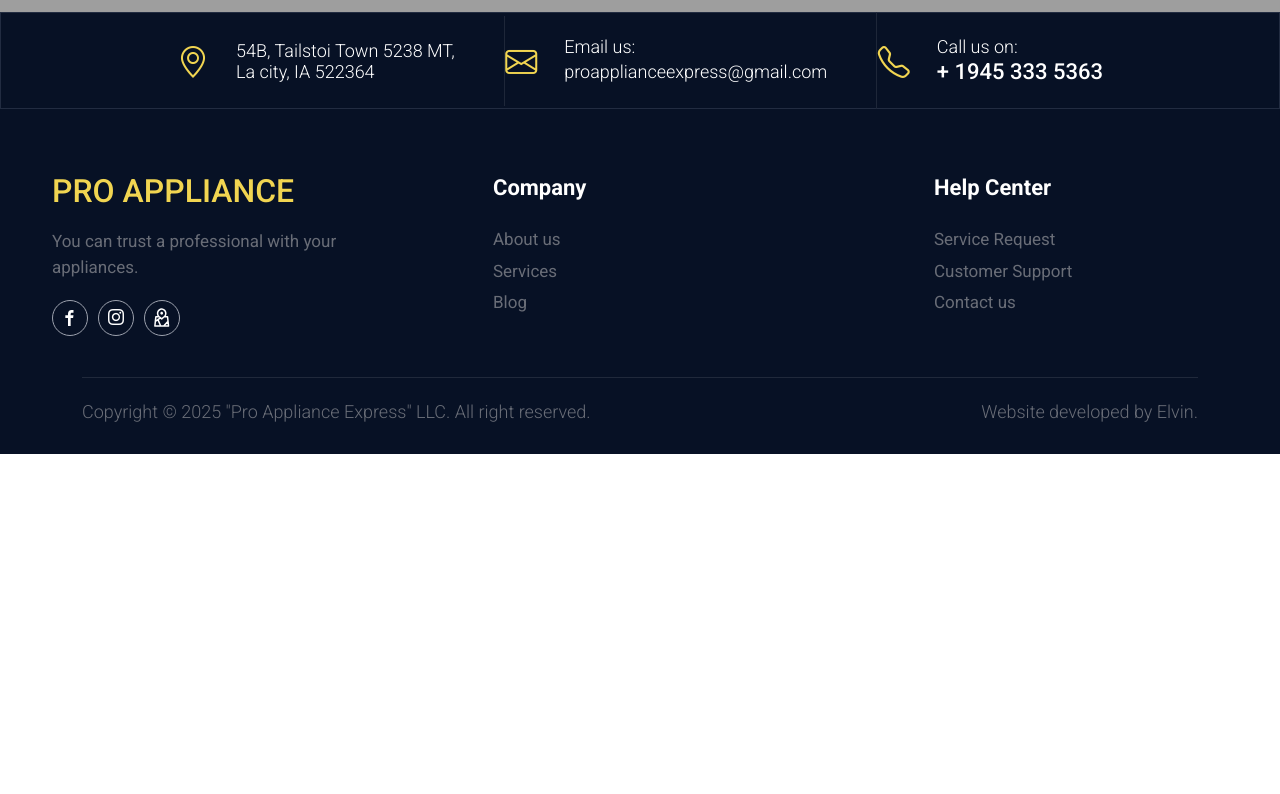
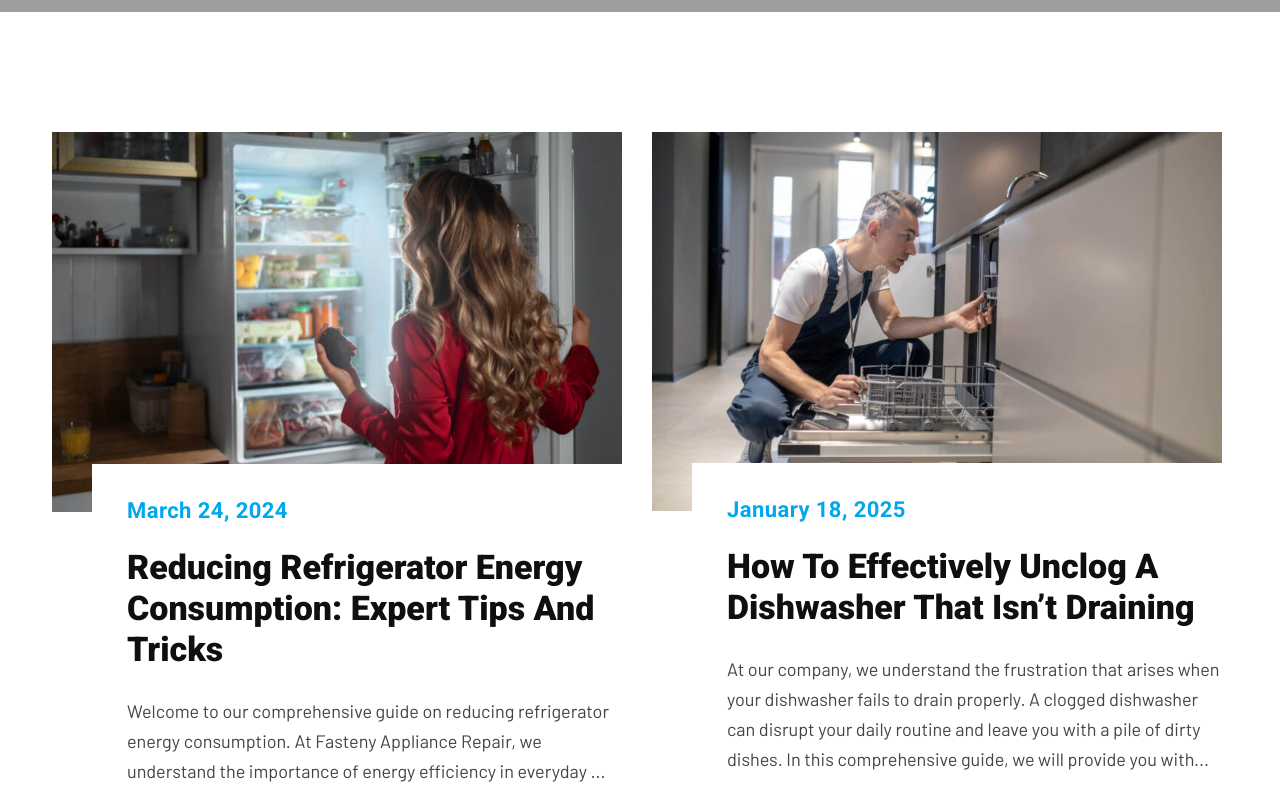
Before and after one commit to elvinyekay/proappliance, a Next.js app: page /blog in a window 1280 px wide. Shown: the part 460-1254 px from the top of the page. Before the commit the page ends 914 px from the top, so only its background shows below. Built offline with nearby package versions, Linux system fonts and the light colour scheme; grey boxes are pictures that could not be loaded.

Commit message:
all blog page ready

```diff
--- /dev/null
+++ b/src/app/blog/blog.css
@@ -0,0 +1,105 @@
+.blog {
+  padding: 120px 0 120px;
+}
+.blog .container {
+  max-width: 1200px;
+}
+
+.blog-item {
+  margin-bottom: 40px;
+}
+
+.blog-item-img {
+  position: relative;
+  display: inline-block;
+  overflow: hidden;
+  background-color: #000000;
+  height: auto;
+  max-width: 100%;
+}
+
+.blog-item-img img {
+  height: auto;
+  max-width: 100%;
+  transition: all 500ms ease-in-out;
+  transition-delay: 0.1s;
+}
+
+.blog-item-img:hover img {
+  transform: scale(1.05);
+  opacity: 0.4;
+}
+
+.blog-item-content {
+  position: relative;
+  display: block;
+  background-color: var(--appliance-white);
+  padding-top: 31px;
+  padding-left: 35px;
+  margin-left: 40px;
+  margin-top: -55px;
+}
+
+.blog-item-date {
+  font-size: 22px;
+  font-weight: 700;
+  line-height: 32px;
+  color: var(--appliance-primary);
+  letter-spacing: 0.02em;
+}
+
+.blog-item-title {
+  margin-top: 20px;
+  word-wrap: break-word;
+  font-size: 34px;
+  font-weight: 900;
+  line-height: 41px;
+  text-transform: capitalize;
+}
+.blog-item-title a {
+  transition: all 0.5s ease;
+}
+
+.blog-item-title a:hover {
+  color: var(--appliance-primary);
+}
+
+.blog-item-desc {
+  padding-top: 18px;
+  padding-bottom: 15px;
+  color: var(--appliance-gray);
+  font-family: var(--appliance-font);
+  font-size: 18px;
+  font-weight: 00;
+  line-height: 30px;
+}
+
+.blog-btn-box {
+  text-transform: uppercase;
+  color: var(--appliance-primary);
+}
+.blog-btn-box a {
+  font-size: 14px;
+  font-weight: 700;
+  text-transform: uppercase;
+  letter-spacing: 0.1em;
+  font-family: var(--appliance-font-two);
+  color: var(--appliance-primary);
+  transition: all 500ms ease;
+}
+
+.blog-btn-box a:hover {
+  color: var(--appliance-black);
+}
+
+@media only screen and (max-width: 988px) {
+  .blog .container {
+    max-width: 720px;
+  }
+}
+
+@media only screen and (max-width: 542px) {
+  .blog-item-title {
+    font-size: 22px;
+  }
+}
--- a/src/app/blog/page.tsx
+++ b/src/app/blog/page.tsx
@@ -1,10 +1,45 @@
 import Hero from '@/sections/Hero/Hero';
 import React from 'react';
+import './blog.css';
+import { blogsShort } from '@/data/data';
+import Image from 'next/image';
+import Link from 'next/link';
 
 export default function Blog() {
   return (
     <main id="main">
       <Hero title="blog" />
+      <section className="blog">
+        <div className="container">
+          <div className="row">
+            {blogsShort.map((blogItem) => (
+              <div className="col-xl-6 col-lg-6" key={blogItem.id}>
+                <div className="blog-item">
+                  <div className="blog-item-img">
+                    <Image
+                      src={blogItem.imgUrl}
+                      alt={'blog img'}
+                      width={570}
+                      height={435}
+                      priority
+                    />
+                  </div>
+                  <div className="blog-item-content">
+                    <div className="blog-item-date">{blogItem.date}</div>
+                    <h3 className="blog-item-title">
+                      <Link href={'#'}>{blogItem.title}</Link>
+                    </h3>
+                    <div className="blog-item-desc">{blogItem.desc}</div>
+                    <div className="blog-btn-box">
+                      <Link href={'#'}>Read more</Link>
+                    </div>
+                  </div>
+                </div>
+              </div>
+            ))}
+          </div>
+        </div>
+      </section>
     </main>
   );
 }
--- a/src/data/data.ts
+++ b/src/data/data.ts
@@ -149,3 +149,20 @@ export const logos = [
     imgUrl: '/assets/img/brands/viking.png',
   },
 ];
+
+export const blogsShort = [
+  {
+    id: 1,
+    imgUrl: '/assets/img/blog-img/blog-2.jpg',
+    date: 'March 24, 2024',
+    title: 'Reducing Refrigerator Energy Consumption: Expert Tips and Tricks',
+    desc: 'Welcome to our comprehensive guide on reducing refrigerator energy consumption. At Fasteny Appliance Repair, we understand the importance of energy efficiency in everyday ...',
+  },
+  {
+    id: 2,
+    imgUrl: '/assets/img/blog-img/blog-1.jpg',
+    date: 'January 18, 2025',
+    title: 'How to Effectively Unclog a Dishwasher that Isn’t Draining',
+    desc: 'At our company, we understand the frustration that arises when your dishwasher fails to drain properly. A clogged dishwasher can disrupt your daily routine and leave you with a pile of dirty dishes. In this comprehensive guide, we will provide you with...',
+  },
+];
```
Also changed, not shown: public/assets/img/blog-img/blog-1.jpg (added), public/assets/img/blog-img/blog-2.jpg (added).
